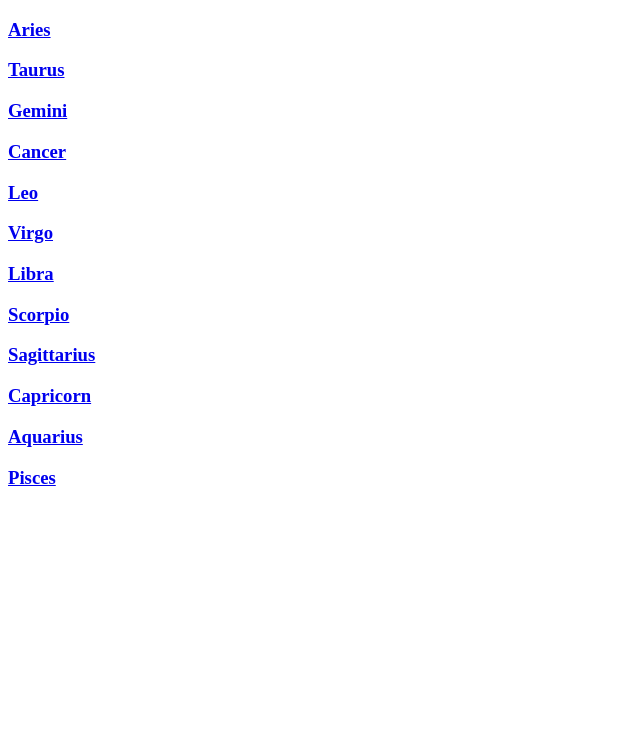
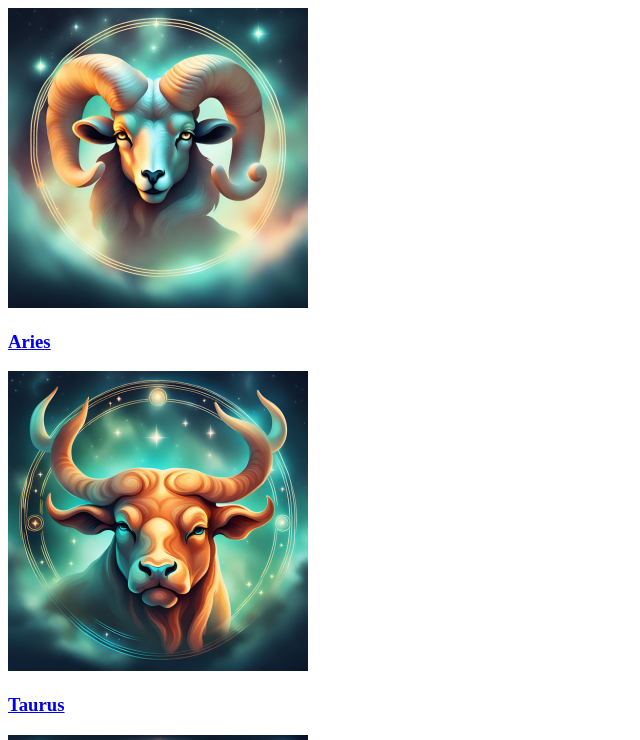
Before and after one commit to jmanzanares12/horoscope-app, a React app: page / in a window 1280 px wide. Shown: the top 740 px of the page, without its empty margins (0-640 px from the left). Built offline with nearby package versions, Linux system fonts and the light colour scheme; the HTML template or start-up script is replaced by a standard one.

Commit message:
Add: zodiac images

```diff
--- a/src/components/ZodiacCard.tsx
+++ b/src/components/ZodiacCard.tsx
@@ -1,12 +1,20 @@
+import { useMemo } from "react";
+import { getZodiacImage } from "../utils/getZodiacImage";
 import { Link } from "react-router-dom"
+import { Zodiac } from "../types/zodiac";
 
 interface ZodiacCardProps {
-    zodiac: string;
+    zodiac: Zodiac;
 }
 
 const ZodiacCard: React.FC<ZodiacCardProps> = ({ zodiac }) => {
+    const imgSrc = useMemo(() => getZodiacImage(zodiac), [zodiac]);
     return (
-        <Link to={zodiac.toLowerCase()}>
+        <Link
+            to={zodiac.toLowerCase()}
+            className="w-60 h-60 rounded-lg border-2 border-gray-800 flex flex-col justify-center items-center"
+        >
+            <img src={imgSrc} alt={zodiac} className="w-36 h-36 rounded-full" />
             <h3>{zodiac}</h3>
         </Link>
     )
--- a/src/constants/zodiac.ts
+++ b/src/constants/zodiac.ts
@@ -1,3 +1,4 @@
+import { Zodiac } from "../types/zodiac";
 
 export const ZODIAC_NAMES = [
     'Aries',
@@ -12,4 +13,4 @@ export const ZODIAC_NAMES = [
     'Capricorn',
     'Aquarius',
     'Pisces',
-]
+] as Zodiac[];
--- /dev/null
+++ b/src/types/zodiac.ts
@@ -0,0 +1 @@
+export type Zodiac = 'Aquarius' | 'Aries' | 'Cancer' | 'Capricorn' | 'Gemini' | 'Leo' | 'Libra' | 'Pisces' | 'Sagittarius' | 'Scorpio' | 'Taurus' | 'Virgo';
--- /dev/null
+++ b/src/utils/getZodiacImage.ts
@@ -0,0 +1,31 @@
+import aquarius from "../assets/aquarius.png"
+import aries from "../assets/aries.png"
+import cancer from "../assets/cancer.png"
+import capricorn from "../assets/capricorn.png"
+import gemini from "../assets/gemini.png"
+import leo from "../assets/leo.png"
+import libra from "../assets/libra.png"
+import pisces from "../assets/pisces.png"
+import sagittarius from "../assets/sagittarius.png"
+import scorpio from "../assets/scorpio.png"
+import taurus from "../assets/taurus.png"
+import virgo from "../assets/virgo.png"
+import { Zodiac } from "../types/zodiac"
+
+const imgMap: Record<string, string> = {
+    aquarius: aquarius,
+    aries: aries,
+    cancer: cancer,
+    capricorn: capricorn,
+    gemini: gemini,
+    leo: leo,
+    libra: libra,
+    pisces: pisces,
+    sagittarius: sagittarius,
+    scorpio: scorpio,
+    taurus: taurus,
+    virgo: virgo,
+
+}
+
+export const getZodiacImage = (zodiac: Zodiac) : string => imgMap[zodiac.toLowerCase()] || '';
--- a/src/views/Home.tsx
+++ b/src/views/Home.tsx
@@ -3,7 +3,7 @@ import { ZODIAC_NAMES } from "../constants/zodiac"
 
 const Home = () => {
     return (
-        <div>
+        <div className="grid grid-cols-3 gap-4">
             {ZODIAC_NAMES.map((zodiac) => (
                 <ZodiacCard
                     key={zodiac}
```
Also changed, not shown: src/assets/pisces.png (added), src/assets/sagittarius.png (renamed from src/assets/saggitarius.png).
